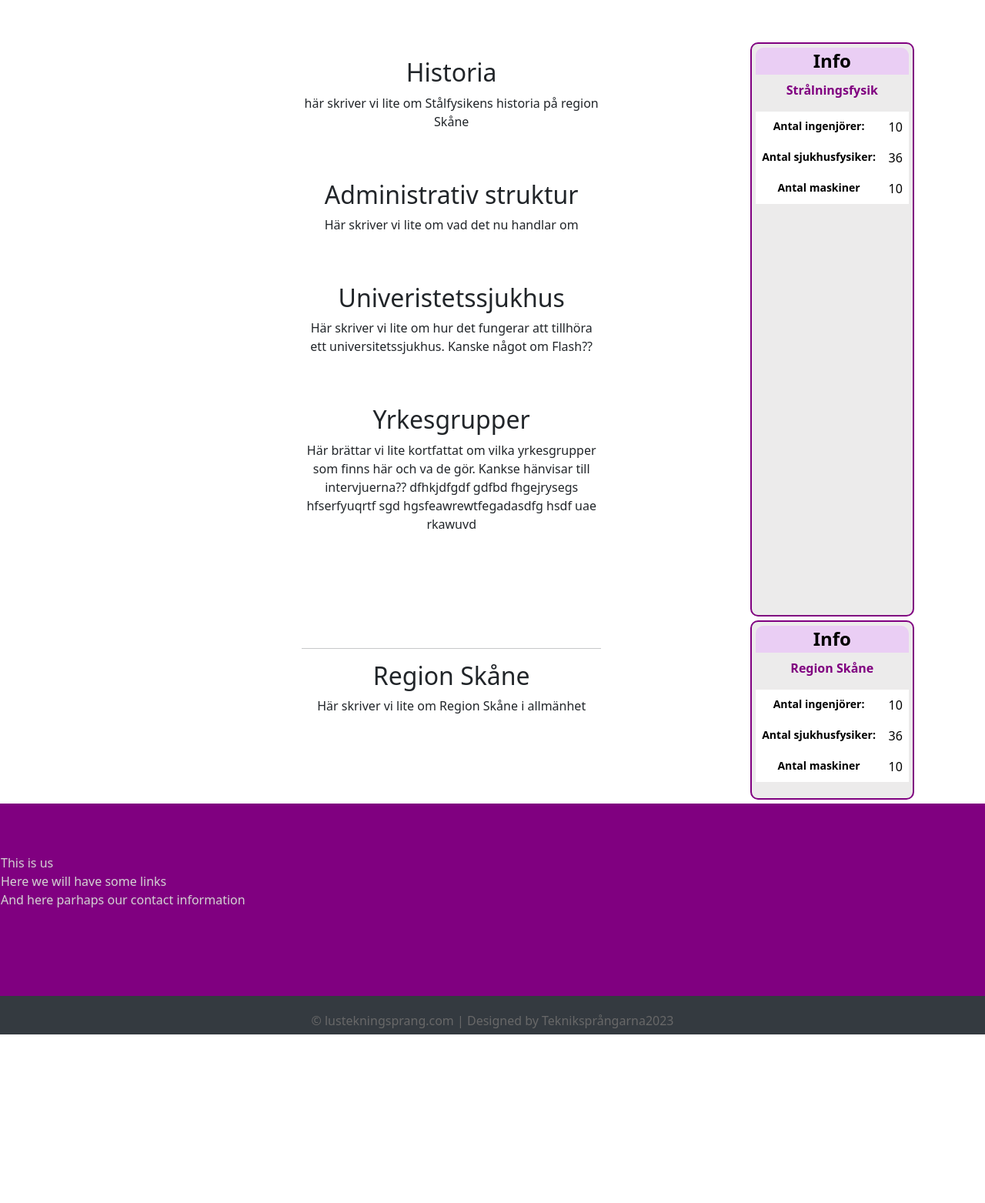
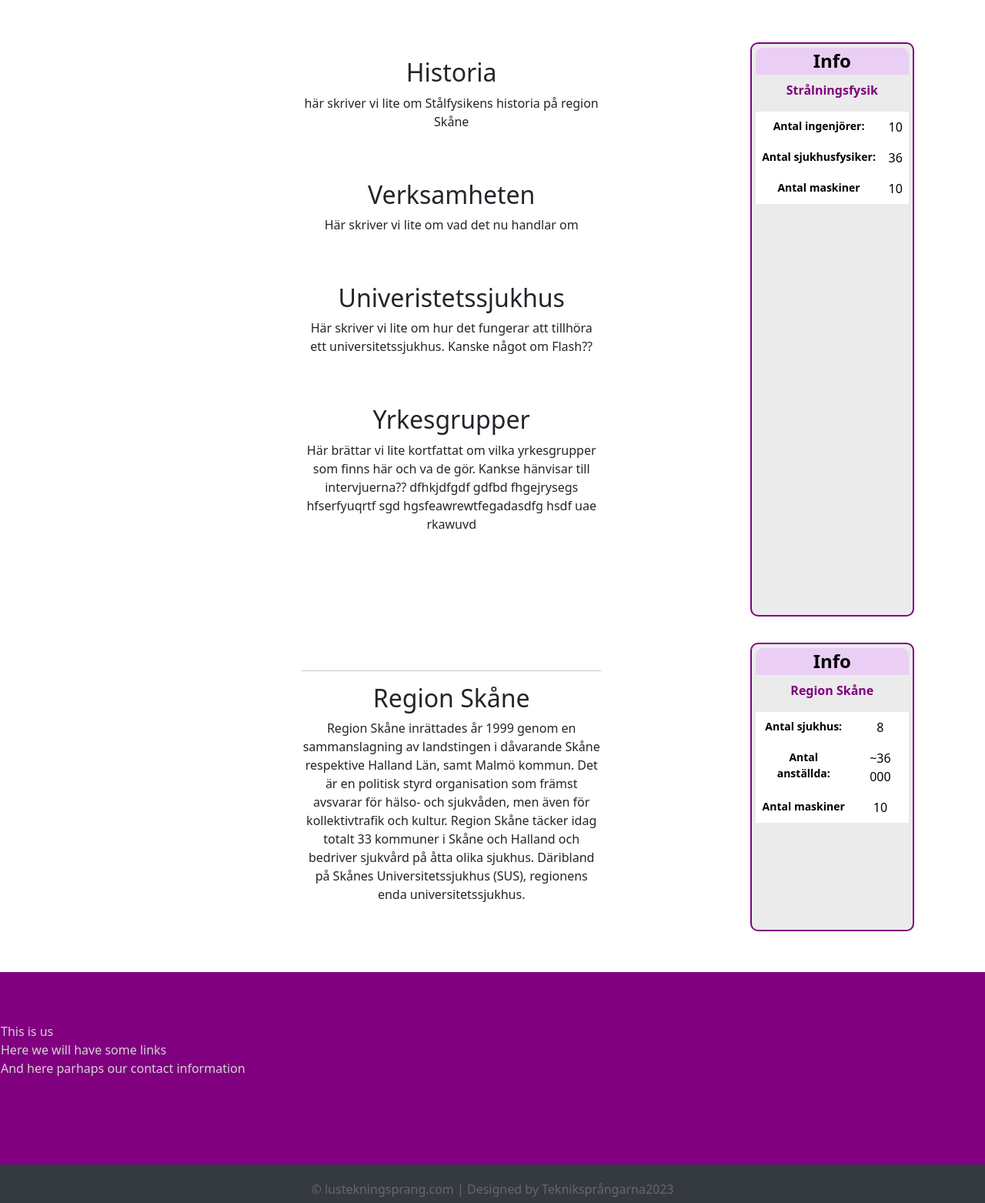
Before and after one commit to BenjaminKeKa/TekniksprangetWebsida, a Django app: page /home_page/stralningsfysik in a window 1280 px wide. Shown: the part 948-2511 px from the top of the page at 77% size. Before the commit the page ends 2292 px from the top, so only its background shows below. Run offline with Django 4.2, Linux system fonts and the light colour scheme; some libraries are stand-ins or nearby versions.

Commit message:
Fixat lite allt möjligt

```diff
--- a/home_page/templates/index.html
+++ b/home_page/templates/index.html
@@ -217,4 +217,6 @@
     </div>
 
 </body>
+
+<br><br><br>
 {% endblock %}
--- a/home_page/templates/kontakt.html
+++ b/home_page/templates/kontakt.html
@@ -23,6 +23,7 @@
 
 </center>
 
+<br><br><br><br><br><br><br><br><br><br><br><br><br><br>
 
 {% endspaceless %}
 {% endblock %}
--- a/home_page/templates/stralningsfysik.html
+++ b/home_page/templates/stralningsfysik.html
@@ -108,7 +108,7 @@
                     <p>här skriver vi lite om Stålfysikens historia på region Skåne</p>
                     <br>
                     <br>
-                    <h2>Administrativ struktur</h2>
+                    <h2>Verksamheten</h2>
                     <p>Här skriver vi lite om vad det nu handlar om</p>
                     <br><br>
                     <h2>Univeristetssjukhus</h2>
@@ -148,7 +148,7 @@
             </div>
 
 
-
+        <br>
 
 
 
@@ -158,7 +158,11 @@
                 <div style="max-width:90%">
        <hr>
                     <h2>Region Skåne</h2>
-                    <p>Här skriver vi lite om Region Skåne i allmänhet</p>
+                    <p>Region Skåne inrättades år 1999 genom en sammanslagning av landstingen i dåvarande Skåne
+                        respektive Halland Län, samt Malmö kommun. Det är en politisk styrd organisation som främst
+                        avsvarar för hälso- och sjukvåden, men även för kollektivtrafik och kultur. Region Skåne täcker
+                        idag totalt 33 kommuner i Skåne och Halland och bedriver sjukvård på åtta olika sjukhus. Däribland på
+                        Skånes Universitetssjukhus (SUS), regionens enda universitetssjukhus.</p>
 
                 </div>
             </div>
@@ -169,12 +173,12 @@
 
                     <tbody>
                     <tr>
-                        <th scope="row" class="fakta">Antal ingenjörer:</th>
-                        <td>10</td>
+                        <th scope="row" class="fakta">Antal sjukhus:</th>
+                        <td>8</td>
                     </tr>
                     <tr>
-                        <th scope="row" class="fakta">Antal sjukhusfysiker:</th>
-                        <td>36</td>
+                        <th scope="row" class="fakta">Antal anställda:</th>
+                        <td>~36 000</td>
                     </tr>
                     <tr>
                         <th scope="row" class="fakta">Antal maskiner</th>
@@ -188,10 +192,5 @@
         </div>
     </center>
 </div>
-
+<br><br>
 {% endblock %}
-
-
-<div class="infobox bg-copper-50">
-    <p>Infobox</p>
-</div>
```
Also changed, not shown: home_page/templates/om_oss.html (+9 -14 lines), db.sqlite3, home_page/static/home_page/machine-images/TB04.jpg (added), 1 other file.
